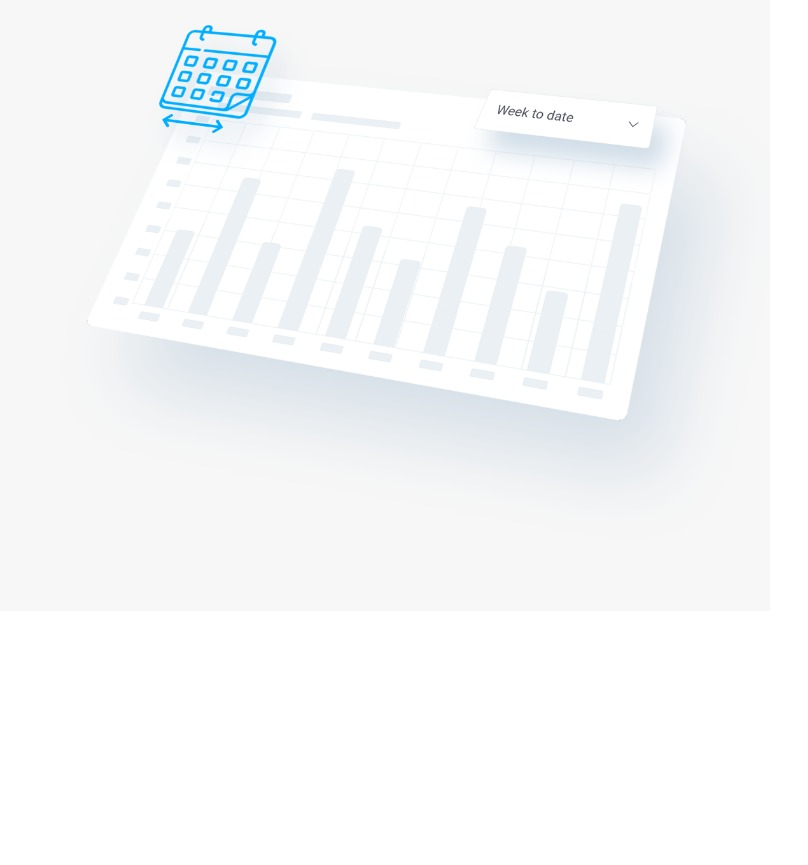
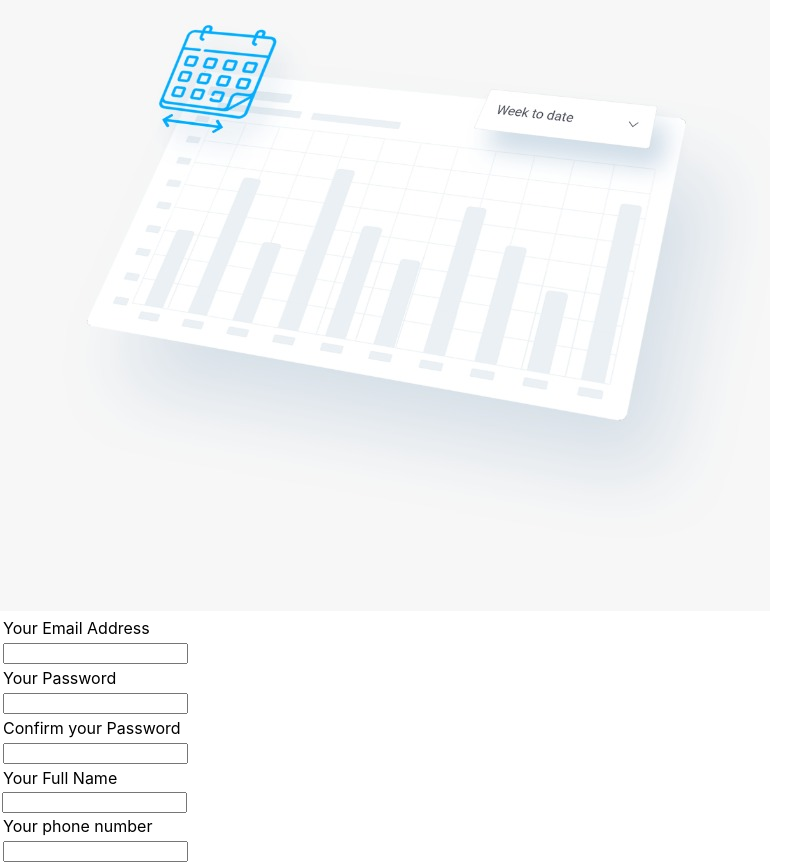
Before and after one commit to yogeshsingh2672000/my-dash-frontend, a React (Create React App) app: page / in a window 1280 px wide. Shown: the whole page, without its empty margins (0-808 px from the left). Before the commit the page ends 800 px from the top, so only its background shows below. Built offline with nearby package versions, Linux system fonts and the light colour scheme.

Commit message:
installed sass

```diff
--- a/package.json
+++ b/package.json
@@ -9,6 +9,7 @@
     "react": "^18.1.0",
     "react-dom": "^18.1.0",
     "react-scripts": "5.0.1",
+    "sass": "^1.51.0",
     "web-vitals": "^2.1.4"
   },
   "scripts": {
--- a/src/components/homePage.jsx
+++ b/src/components/homePage.jsx
@@ -9,7 +9,52 @@ class Home extends Component {
         <div className="container__image">
           <img src={Background} alt="background image" />
         </div>
-        <div className="container__form"></div>
+        <div className="container__form">
+          <form action="#" method="post">
+            <table>
+              <tr>
+                <td className="contianer__form__tittle">Your Email Address</td>
+              </tr>
+              <tr>
+                <td>
+                  <input type="email" name="email" />
+                </td>
+              </tr>
+              <tr>
+                <td className="contianer__form__tittle">Your Password</td>
+              </tr>
+              <tr>
+                <td>
+                  <input type="password" name="pass" />
+                </td>
+              </tr>
+              <tr>
+                <td className="contianer__form__tittle">
+                  Confirm your Password
+                </td>
+              </tr>
+              <tr>
+                <td>
+                  <input type="password" name="pass" />
+                </td>
+              </tr>
+              <tr>
+                <td className="contianer__form__tittle">Your Full Name</td>
+              </tr>
+              <tr>
+                <input type="text" name="name" />
+              </tr>
+              <tr>
+                <td className="contianer__form__tittle">Your phone number</td>
+              </tr>
+              <tr>
+                <td>
+                  <input type="tel" name="mobile" />
+                </td>
+              </tr>
+            </table>
+          </form>
+        </div>
       </div>
     );
   }
```
Also changed, not shown: src/components/homePage.css (added), src/components/homePage.scss (added), 2 other files (tests, documents, lock files or other folders).
